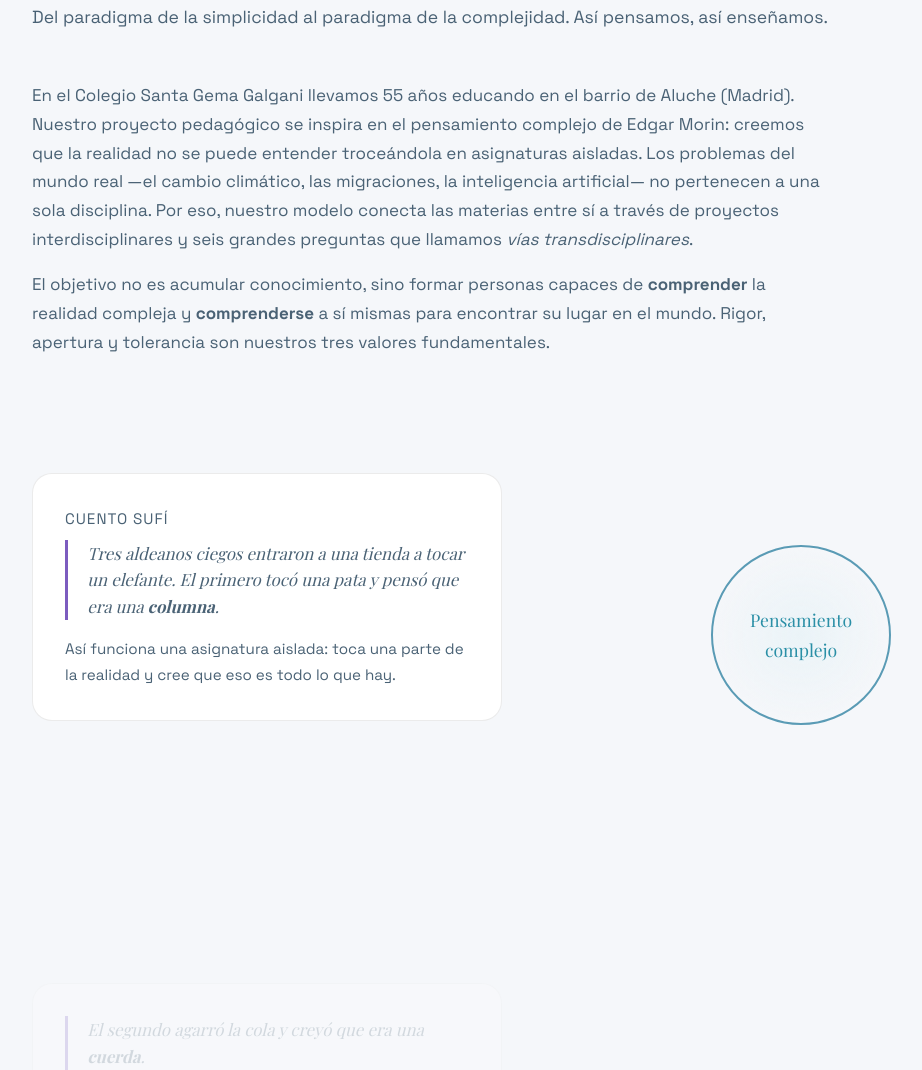
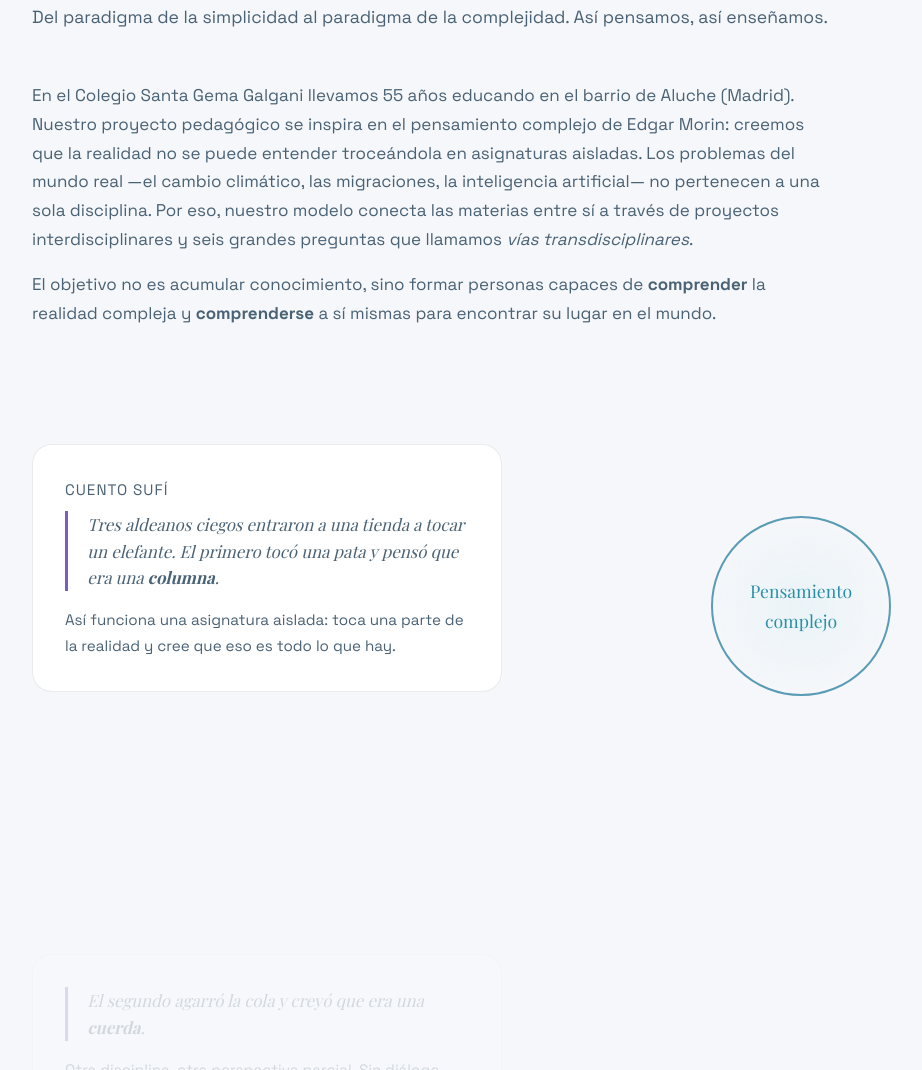
Before and after one commit to davidmarincs/colegio, a plain HTML site: page index.html in a window 1280 px wide. Shown: the part 1129-2199 px from the top of the page, without its empty margins (106-1028 px from the left). Drawn offline with nearby package versions, Linux system fonts and the light colour scheme; a web font is replaced by a local one.

Commit message:
Update index.html

```diff
--- a/index.html
+++ b/index.html
@@ -1303,7 +1303,7 @@ a { color: var(--sg-blue-dark); text-decoration: none; }
     <div class="reveal" style="margin-top: 1rem;">
       <p class="act-subtitle" style="max-width: 800px;">Del paradigma de la simplicidad al paradigma de la complejidad. Así pensamos, así enseñamos.</p>
       <p style="color: var(--text-secondary); max-width: 800px; margin-top: 1rem;">En el Colegio Santa Gema Galgani llevamos 55 años educando en el barrio de Aluche (Madrid). Nuestro proyecto pedagógico se inspira en el pensamiento complejo de Edgar Morin: creemos que la realidad no se puede entender troceándola en asignaturas aisladas. Los problemas del mundo real &mdash;el cambio climático, las migraciones, la inteligencia artificial&mdash; no pertenecen a una sola disciplina. Por eso, nuestro modelo conecta las materias entre sí a través de proyectos interdisciplinares y seis grandes preguntas que llamamos <em>vías transdisciplinares</em>.</p>
-      <p style="color: var(--text-secondary); max-width: 800px; margin-top: 1rem;">El objetivo no es acumular conocimiento, sino formar personas capaces de <strong>comprender</strong> la realidad compleja y <strong>comprenderse</strong> a sí mismas para encontrar su lugar en el mundo. Rigor, apertura y tolerancia son nuestros tres valores fundamentales.</p>
+      <p style="color: var(--text-secondary); max-width: 800px; margin-top: 1rem;">El objetivo no es acumular conocimiento, sino formar personas capaces de <strong>comprender</strong> la realidad compleja y <strong>comprenderse</strong> a sí mismas para encontrar su lugar en el mundo.</p>
     </div>
 
     <!-- Elephant parable - Scrollytelling -->
```
